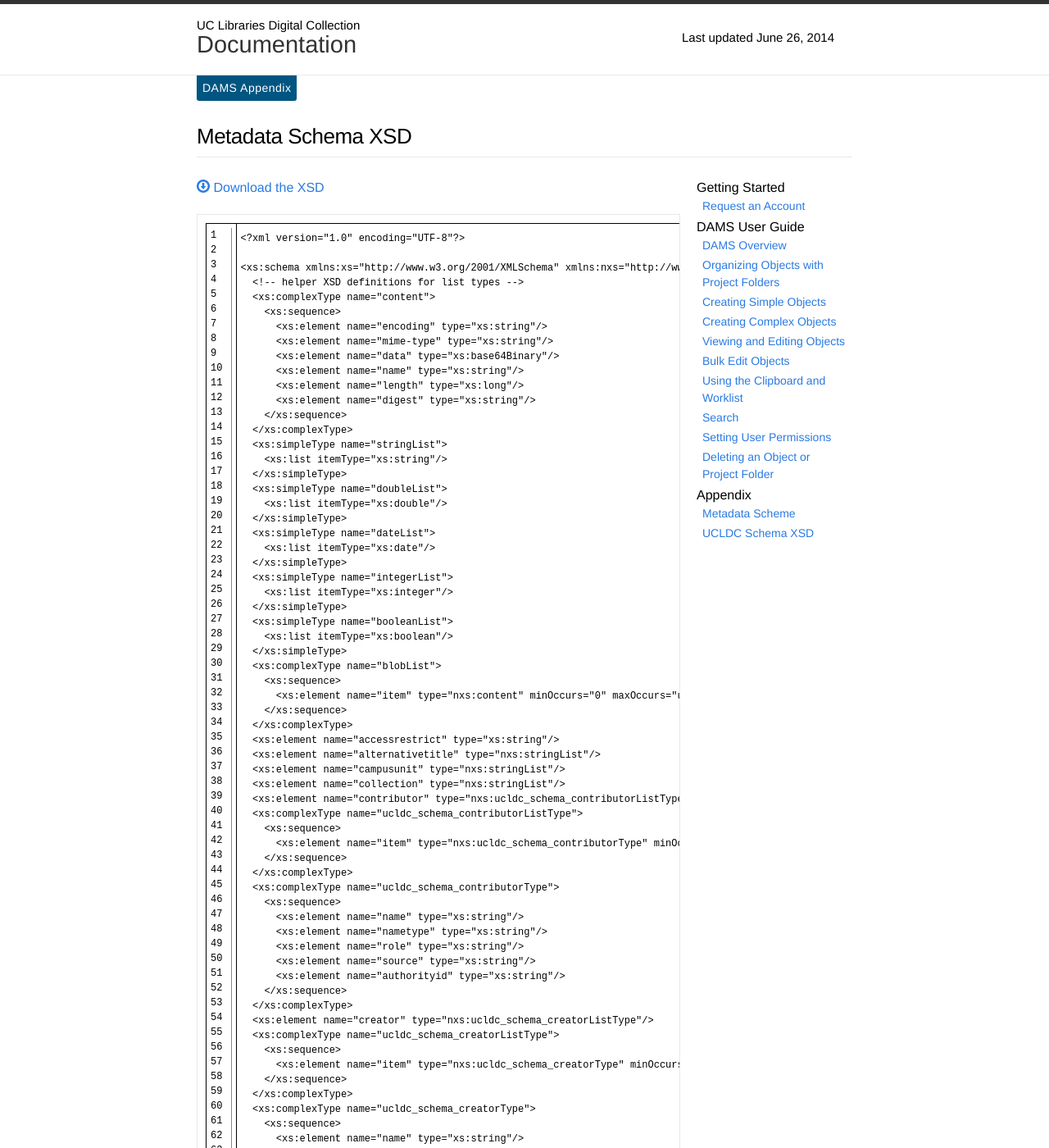
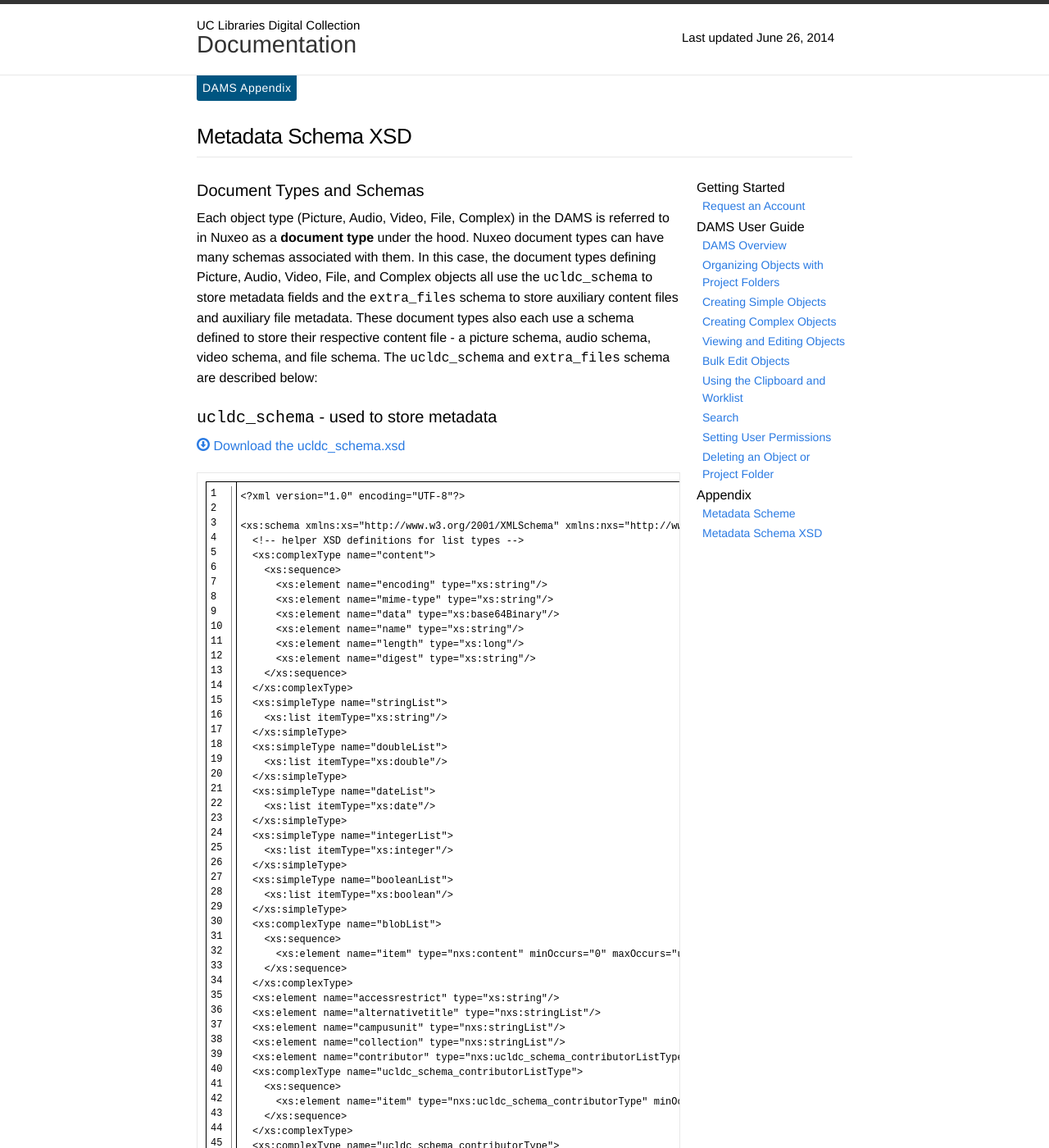
Before and after one commit to ucldc/ucldc-docs, a Jekyll site: the page built from docs/dams/ucldc_schema.md, in a window 1280 px wide and 1400 px high. Shown: the whole window at 82% size. Built offline with Jekyll 4.4.1, drawn with Linux system fonts in a browser that asks for light colours; nearby versions of some CDN libraries; some of the changed text lies outside the part shown.

Commit message:
Updated ucldc_schema.xsd and added extra_files.xsd

```diff
--- a/_includes/sidebar.html
+++ b/_includes/sidebar.html
@@ -19,6 +19,6 @@
   <h1>Appendix</h1>
   <ul>
     <li><a href="{{ site.url }}{{ site.baseurl }}/docs/dams/metadata-model/">Metadata Scheme</a></li>
-    <li><a href="{{ site.url }}{{ site.baseurl }}/docs/dams/ucldc-schema/">UCLDC Schema XSD</a></li>
+    <li><a href="{{ site.url }}{{ site.baseurl }}/docs/dams/ucldc-schema/">Metadata Schema XSD</a></li>
   </ul>
 </div>
--- a/docs/dams/ucldc_schema.md
+++ b/docs/dams/ucldc_schema.md
@@ -5,7 +5,13 @@
 breadcrumbs: DAMS Appendix
 ---
 
-<a href="{{ site.url }}{{ site.baseurl }}/docs/dams/ucldc_schema.xsd" download><span class="glyphicon glyphicon-download"></span> Download the XSD</a>
+##Document Types and Schemas
+
+Each object type (Picture, Audio, Video, File, Complex) in the DAMS is referred to in Nuxeo as a **document type** under the hood. Nuxeo document types can have many schemas associated with them. In this case, the document types defining Picture, Audio, Video, File, and Complex objects all use the `ucldc_schema` to store metadata fields and the `extra_files` schema to store auxiliary content files and auxiliary file metadata. These document types also each use a schema defined to store their respective content file - a picture schema, audio schema, video schema, and file schema. The `ucldc_schema` and `extra_files` schema are described below:
+
+##`ucldc_schema` - used to store metadata
+
+<a href="{{ site.url }}{{ site.baseurl }}/docs/dams/ucldc_schema.xsd" download><span class="glyphicon glyphicon-download"></span> Download the ucldc\_schema.xsd</a>
 
 {% highlight xml+cheetah linenos %}
 <?xml version="1.0" encoding="UTF-8"?>
@@ -91,7 +97,19 @@
       <xs:element name="single" type="xs:string"/>
     </xs:sequence>
   </xs:complexType>
-  <xs:element name="description" type="xs:string"/>
+  <xs:element name="description" type="nxs:ucldc_schema_descriptionListType"/>
+  <xs:complexType name="ucldc_schema_descriptionListType">
+    <xs:sequence>
+      <xs:element name="item" type="nxs:ucldc_schema_descriptionType" minOccurs="0" maxOccurs="unbounded"/>
+    </xs:sequence>
+  </xs:complexType>
+  <xs:complexType name="ucldc_schema_descriptionType">
+    <xs:sequence>
+      <xs:element name="type" type="xs:string" default="scopecontent"/>
+      <xs:element name="item" type="xs:string"/>
+    </xs:sequence>
+  </xs:complexType>
+  <xs:element name="extent" type="xs:string"/>
   <xs:element name="formgenre" type="nxs:ucldc_schema_formgenreListType"/>
   <xs:complexType name="ucldc_schema_formgenreListType">
     <xs:sequence>
@@ -192,7 +210,63 @@
     </xs:sequence>
   </xs:complexType>
   <xs:element name="temporalcoverage" type="nxs:stringList"/>
+  <xs:element name="transcription" type="xs:string"/>
   <xs:element name="type" type="xs:string"/>
 </xs:schema>
 
 {% endhighlight %}
+
+##`extra_files` - used to store auxiliary files and their metadata
+
+<a href="{{ site.url }}{{ site.baseurl }}/docs/dams/extra_files.xsd" download><span class="glyphicon glyphicon-download"></span> Download the extra\_files.xsd</a>
+
+{% highlight xml+cheetah linenos %}
+<?xml version="1.0" encoding="UTF-8"?>
+
+<xs:schema xmlns:xs="http://www.w3.org/2001/XMLSchema" xmlns:nxs="http://www.nuxeo.org/ecm/project/schemas/tingle-california-digita/extra_files" targetNamespace="http://www.nuxeo.org/ecm/project/schemas/tingle-california-digita/extra_files">
+  <!-- helper XSD definitions for list types -->
+  <xs:complexType name="content">
+    <xs:sequence>
+      <xs:element name="encoding" type="xs:string"/>
+      <xs:element name="mime-type" type="xs:string"/>
+      <xs:element name="data" type="xs:base64Binary"/>
+      <xs:element name="name" type="xs:string"/>
+      <xs:element name="length" type="xs:long"/>
+      <xs:element name="digest" type="xs:string"/>
+    </xs:sequence>
+  </xs:complexType>
+  <xs:simpleType name="stringList">
+    <xs:list itemType="xs:string"/>
+  </xs:simpleType>
+  <xs:simpleType name="doubleList">
+    <xs:list itemType="xs:double"/>
+  </xs:simpleType>
+  <xs:simpleType name="dateList">
+    <xs:list itemType="xs:date"/>
+  </xs:simpleType>
+  <xs:simpleType name="integerList">
+    <xs:list itemType="xs:integer"/>
+  </xs:simpleType>
+  <xs:simpleType name="booleanList">
+    <xs:list itemType="xs:boolean"/>
+  </xs:simpleType>
+  <xs:complexType name="blobList">
+    <xs:sequence>
+      <xs:element name="item" type="nxs:content" minOccurs="0" maxOccurs="unbounded"/>
+    </xs:sequence>
+  </xs:complexType>
+  <xs:element name="file" type="nxs:extra_files_fileListType"/>
+  <xs:complexType name="extra_files_fileListType">
+    <xs:sequence>
+      <xs:element name="item" type="nxs:extra_files_fileType" minOccurs="0" maxOccurs="unbounded"/>
+    </xs:sequence>
+  </xs:complexType>
+  <xs:complexType name="extra_files_fileType">
+    <xs:sequence>
+      <xs:element name="type" type="xs:string"/>
+      <xs:element name="blob" type="nxs:content"/>
+    </xs:sequence>
+  </xs:complexType>
+</xs:schema>
+
+{% endhighlight %}
```
Also changed, not shown: 2 other files.
